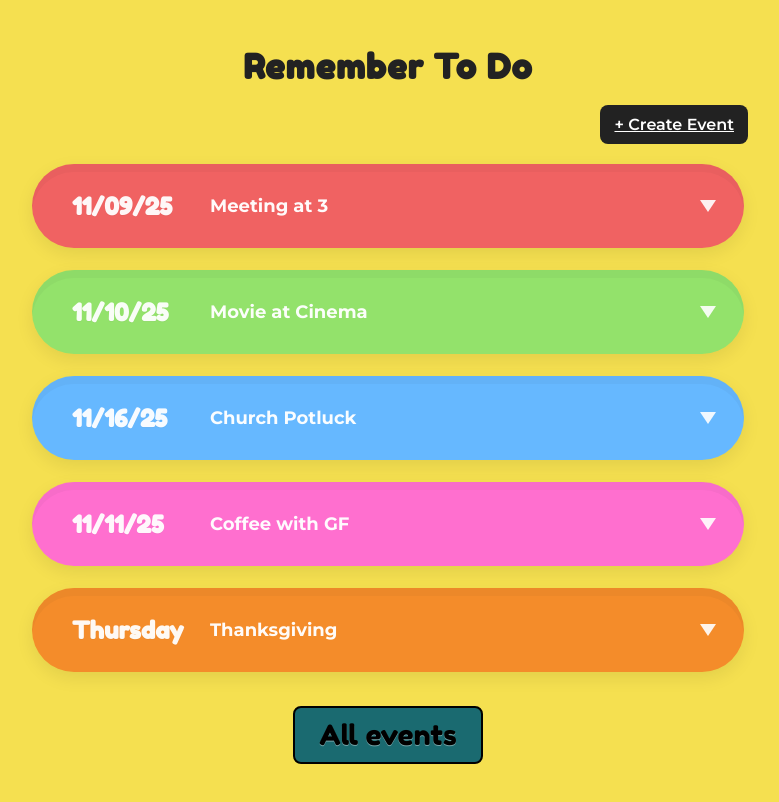
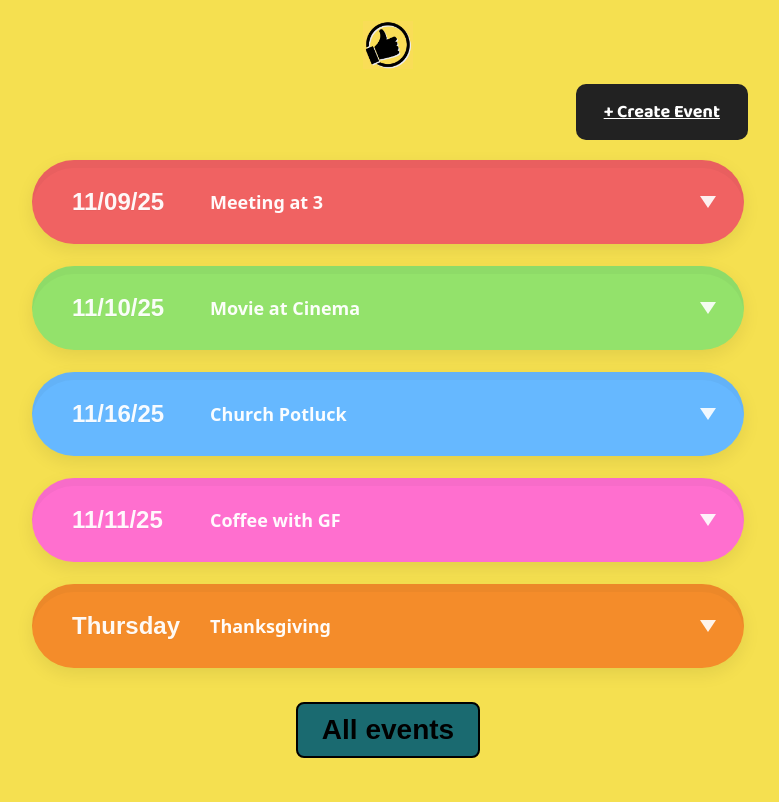
Before and after one commit to RanjanKhadka012/HHGTTG-SE2200, a website: page frontend/index.html in a window 1280 px wide. Shown: the whole page, without its empty margins (252-1031 px from the left). Drawn offline with Linux system fonts and the light colour scheme; no server answers.

Commit message:
replace "Remember to do" with logo button and add hover animation

```diff
--- a/frontend/index.html
+++ b/frontend/index.html
@@ -4,13 +4,19 @@
     <meta charset="UTF-8">
     <meta name="viewport" content="width=device-width, initial-scale=1.0">
     <title>Remember-To-Do</title>
-    <link href="https://fonts.googleapis.com/css2?family=Fredoka+One&family=Montserrat:wght@600;700&display=swap" rel="stylesheet">
+    <link href="https://fonts.googleapis.com/css2?family=Fredoka:wght@400;600;700&display=swap" rel="stylesheet">
+    <link href="https://fonts.googleapis.com/css2?family=Baloo+2:wght@500;700&display=swap" rel="stylesheet">
     <link rel="stylesheet" href="styles.css">
     <script src="script.js" defer></script>
 </head>
 <body>
     <div class="wrap">
-        <h1 class="title">Remember To Do</h1>
+
+        <div class="title logo-btn" role="button" tabindex="0" onclick="window.location.href='index.html'">
+            <img src="img/logo.png" alt="Remember To Do">
+        </div>
+
+
         <div class="controls">
             <a class="btn" href="create.html">+ Create Event</a>
         </div>
--- a/frontend/styles.css
+++ b/frontend/styles.css
@@ -15,7 +15,7 @@ body{
     background:var(--bg);
     -webkit-font-smoothing:antialiased;
     -moz-osx-font-smoothing:grayscale;
-    padding:40px 18px;
+    padding:5px 18px;
     color:#222;
 }
 .wrap{
@@ -34,12 +34,20 @@ body{
     cursor:pointer;
     transition: padding 0.2s ease;
 }
-.btn:hover{
-    padding:15px 20px;
-}
 .btn.muted{
     background:#eee;
     color:#222
+}
+
+/* Make the Create Event button bigger */
+.controls .btn {
+    padding: 14px 28px;   /* bigger click area */
+    font-size: 18px;      /* bigger text */
+    border-radius: 10px;  /* slightly rounder */
+}
+
+.btn:hover{
+    padding:20px 32px;
 }
 
 /* simple event form */
@@ -48,14 +56,53 @@ body{
 .event-form label{display:block;margin:8px 0;color:#222}
 .event-form input{width:100%;padding:8px;border-radius:6px;border:1px solid rgba(0,0,0,0.08)}
 .form-actions{display:flex;gap:10px;margin-top:10px}
-h1.title{
+
+.title{
     text-align:center;
     margin:6px 0 18px 0;
-    font-family: 'Fredoka One', 'Montserrat', sans-serif;
-    font-size:34px;
-    color:#222;
-    letter-spacing:1px;
 }
+.title,
+.event .left {
+  font-family: 'Baloo 2', 'Montserrat', sans-serif;
+}
+
+body,
+.event .center {
+  font-family: 'Montserrat', system-ui, sans-serif;
+}
+
+/* Centered logo button */
+.logo-btn {
+    display: flex;                 /* make it a flex container */
+    justify-content: center;       /* center the image horizontally */
+    align-items: center;           /* center vertically (just in case) */
+    cursor: pointer;
+    padding: 10px 0;
+    margin-bottom: 5px;           /* space under the logo */
+}
+
+/* Logo image */
+.logo-btn img {
+    display: block;
+    height: 48px;
+    transition: transform 0.25s ease;   /* smooth scale on hover */
+}
+
+/* Smooth hover animation */
+.logo-btn:hover img {
+    transform: scale(1.2);        /* gentle grow effect */
+}
+
+.btn,
+.all-events {
+    font-family: 'Baloo 2', 'Montserrat', sans-serif;
+    font-weight: 700;      /* softer than 700 */
+    letter-spacing: 0;     /* no wide spacing */
+    text-transform: none;  /* no ALL CAPS */
+    font-size: 12px;       /* nice and readable */
+}
+
+
 .events{display:flex;flex-direction:column;gap:var(--gap);padding:8px 4px}
 .event{
     display:flex;
@@ -128,7 +175,6 @@ h1.title{
     font-family: 'Fredoka One', 'Montserrat', sans-serif;
     font-size:28px;
     color:#000;
-    text-shadow:0 1px 0 rgba(255,255,255,0.4);
 
     display: block;
     margin-left: auto;
```
Also changed, not shown: frontend/img/logo.png (added).
